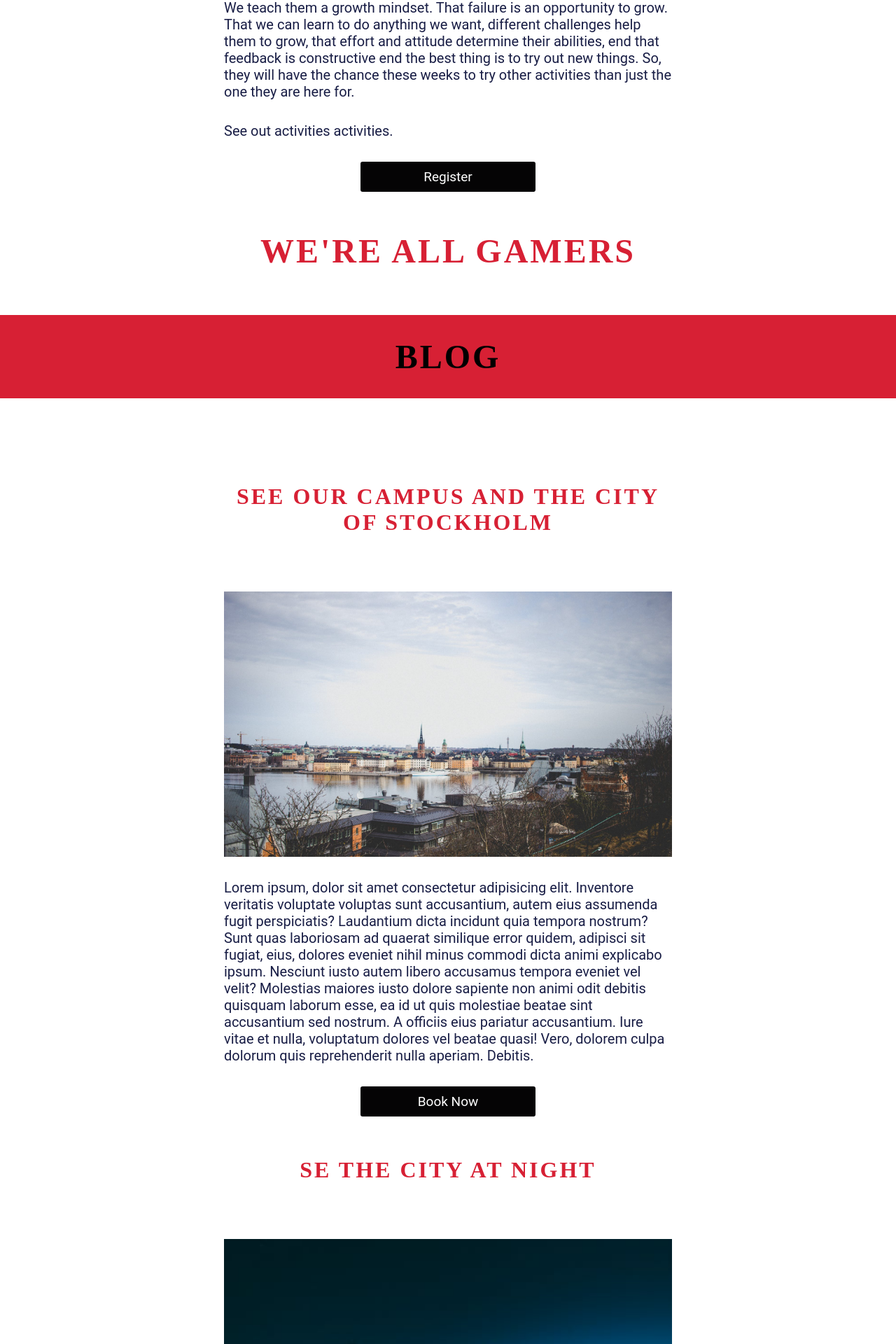
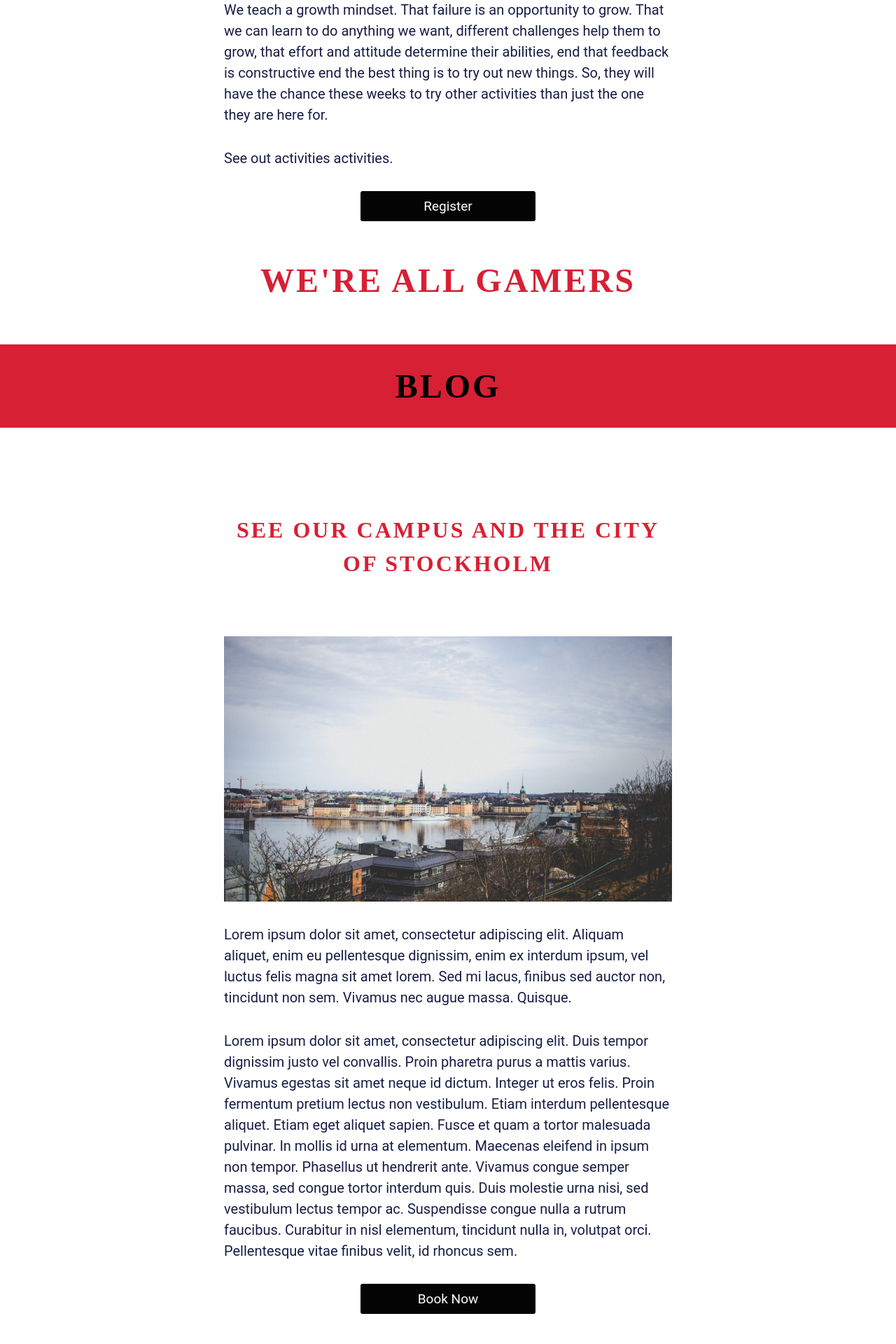
Before and after one commit to JosefineFH/tech-camp, a Vue app: page / in a window 1280 px wide. Shown: the part 877-2797 px from the top of the page at 70% size. Built offline with nearby package versions, Linux system fonts and the light colour scheme; a web font is replaced by a local one.

Commit message:
footer links and sosial media... ++ css

```diff
--- a/src/components/footer.vue
+++ b/src/components/footer.vue
@@ -1,9 +1,67 @@
 <template>
-  <div class="footer">footer</div>
+  <div class="footer">
+    <div>
+      <img class="logos" src="../assets/gaming-pad.png" />
+    </div>
+    <div class="links">
+      <router-link class="link" to="/">HOME</router-link>
+      <router-link class="NavLink" to="/OurActivitys">OUR ACTIVITY</router-link>
+      <router-link class="NavLink" to="/Register">REGISTER</router-link>
+    </div>
+    <div class="SoMe">
+      <img src="https://img.icons8.com/cotton/64/000000/instagram-new.png" />
+      <img src="https://img.icons8.com/cotton/64/000000/facebook.png" />
+      <img src="https://img.icons8.com/cotton/64/000000/youtube.png" />
+      <img src="https://img.icons8.com/cute-clipart/64/000000/twitch.png" />
+    </div>
+  </div>
 </template>
-<style>
-.footer{
-  background-color:var(--textColorHover);
+<style scoped>
+.footer {
+  background-color: var(--textColorHover);
   color: white;
+  padding-top:3%;
+  padding: 30px;
+}
+.footer > div {
+  margin: 30px 0;
+  justify-content: center;
+}
+
+.logos {
+  width: 50%;
+  display: block;
+  margin-left: auto;
+  margin-right: auto;
+
+}
+.links {
+  display: grid;
+}
+.links > a {
+  color: white;
+  text-decoration: none;
+  text-transform: uppercase;
+  font-size: 1.5rem;
+}
+.SoMe > img {
+  width: 20%;
+  padding: 2%;
+}
+@media only screen and (min-width: 900px) {
+  .footer {
+    padding-top: 20px;
+    background-color: var(--textColorHover);
+    grid-template-columns:1fr 1fr 1fr;
+    display: grid;
+    color: white;
+
+  }
+  .SoMe > img {
+    margin-top:15%;
+    display:inline;
+    width: 90px;
+    padding: 2px;
+  }
 }
 </style>
--- a/src/views/Home.vue
+++ b/src/views/Home.vue
@@ -3,25 +3,24 @@
     <section class="bloggContent">
       <div></div>
       <div>
-        <h1>Welcome To Gamer Camp's</h1>
+        <h1>Welcome To Tech Camp</h1>
         <img
           src="https://images.unsplash.com/photo-1542751371-adc38448a05e?ixid=MXwxMjA3fDB8MHxwaG90by1wYWdlfHx8fGVufDB8fHw%3D&ixlib=rb-1.2.1&auto=format&fit=crop&w=1350&q=80"
           alt=""
         />
         <p class="posts">
-          We teach them a growth mindset. That failure is an opportunity to
-          grow. That we can learn to do anything we want, different challenges
-          help them to grow, that effort and attitude determine their abilities,
-          end that feedback is constructive end the best thing is to try out new
+          We teach a growth mindset. That failure is an opportunity to grow.
+          That we can learn to do anything we want, different challenges help
+          them to grow, that effort and attitude determine their abilities, end
+          that feedback is constructive end the best thing is to try out new
           things. So, they will have the chance these weeks to try other
           activities than just the one they are here for.
         </p>
         <p class="posts">
           See out activities
           <a style="cursor:pointer" @click="goToOutActivitys()">activities.</a>
-        <button @click="goPage1()">Register</button>
+          <button @click="goPage1()">Register</button>
         </p>
-
 
         <h1>WE'RE ALL GAMERS</h1>
       </div>
@@ -41,18 +40,21 @@
             <h2>See our campus and the city of Stockholm</h2>
             <img src="../assets/pexels-photo-1529040.jpeg" alt="" />
             <p>
-              Lorem ipsum, dolor sit amet consectetur adipisicing elit.
-              Inventore veritatis voluptate voluptas sunt accusantium, autem
-              eius assumenda fugit perspiciatis? Laudantium dicta incidunt quia
-              tempora nostrum? Sunt quas laboriosam ad quaerat similique error
-              quidem, adipisci sit fugiat, eius, dolores eveniet nihil minus
-              commodi dicta animi explicabo ipsum. Nesciunt iusto autem libero
-              accusamus tempora eveniet vel velit? Molestias maiores iusto
-              dolore sapiente non animi odit debitis quisquam laborum esse, ea
-              id ut quis molestiae beatae sint accusantium sed nostrum. A
-              officiis eius pariatur accusantium. Iure vitae et nulla,
-              voluptatum dolores vel beatae quasi! Vero, dolorem culpa dolorum
-              quis reprehenderit nulla aperiam. Debitis.
+            Lorem ipsum dolor sit amet, consectetur adipiscing elit. Aliquam aliquet, enim eu pellentesque dignissim, enim ex interdum ipsum, vel luctus felis magna sit amet lorem. Sed mi lacus, finibus sed auctor non, tincidunt non sem. Vivamus nec augue massa. Quisque.
+            </p>
+            <p>
+              Lorem ipsum dolor sit amet, consectetur adipiscing elit. Duis
+              tempor dignissim justo vel convallis. Proin pharetra purus a
+              mattis varius. Vivamus egestas sit amet neque id dictum. Integer
+              ut eros felis. Proin fermentum pretium lectus non vestibulum.
+              Etiam interdum pellentesque aliquet. Etiam eget aliquet sapien.
+              Fusce et quam a tortor malesuada pulvinar. In mollis id urna at
+              elementum. Maecenas eleifend in ipsum non tempor. Phasellus ut
+              hendrerit ante. Vivamus congue semper massa, sed congue tortor
+              interdum quis. Duis molestie urna nisi, sed vestibulum lectus
+              tempor ac. Suspendisse congue nulla a rutrum faucibus. Curabitur
+              in nisl elementum, tincidunt nulla in, volutpat orci. Pellentesque
+              vitae finibus velit, id rhoncus sem.
             </p>
             <button @click="goPage1()">Book Now</button>
           </div>
@@ -67,16 +69,7 @@
               easy to get around.
               <br />
               <br />
-              Lorem ipsum dolor sit amet consectetur adipisicing elit. Fugit,
-              commodi excepturi magni unde pariatur alias nemo officia sed
-              consequuntur itaque ipsam reprehenderit maxime corrupti. Nulla a
-              necessitatibus eligendi, inventore tempore vero, id aperiam eum
-              corrupti voluptate maiores, voluptatem neque asperiores molestiae!
-              Ipsa voluptatum doloribus nisi quam tempore optio molestiae illo!
-              Lorem ipsum dolor sit amet consectetur adipisicing elit. Maxime
-              placeat id nulla eveniet doloremque aliquam soluta, laboriosam qui
-              officia repellendus nam aliquid asperiores vel alias, odit, optio
-              excepturi? Alias, explicabo.
+              Maecenas commodo iaculis sapien ut pretium. Sed et erat viverra libero mollis tempor eu non tellus. Phasellus at est vitae arcu sollicitudin tincidunt. Etiam cursus nulla eu rhoncus ornare. Praesent nulla metus, varius sit amet ex at, dictum porta nisi. Donec commodo tincidunt justo, euismod tempus nisi elementum quis. Nulla nulla est, feugiat sed semper ac, ullamcorper ut nunc. Maecenas aliquam eros felis, non vestibulum tellus gravida eu. Donec in vehicula erat. Curabitur nibh ligula, tristique blandit lorem ut, mollis eleifend lacus. Sed a mauris nisl. Fusce quis mauris urna. Donec ante ligula, faucibus vitae bibendum sed, finibus sit amet eros. Maecenas eget posuere nisi. Sed sit amet maximus lectus. Nullam tristique aliquam consectetur.
             </p>
             <button @click="goPage1()">Book Now</button>
           </div>
@@ -102,7 +95,6 @@ export default {
 @import "../assets/css/main.css";
 </style>
 <style scoped>
-
 h2 {
   text-align: center;
   color: var(--textColorHover);
@@ -110,7 +102,7 @@ h2 {
   letter-spacing: 3px;
   font-size: 2rem;
   font-family: "XoloniumRegular";
-padding-top: 4%;
+  padding-top: 4%;
 }
 .info {
   padding: 10% 0;
@@ -137,12 +129,9 @@ img {
   grid-template-columns: 10% 80% 10%;
 }
 
-.posts > p {
-  margin-left: 0;
-}
-
 .posts {
   margin: 5% 0;
+  line-height: 1.5;
 }
 
 .posts > button {
```
